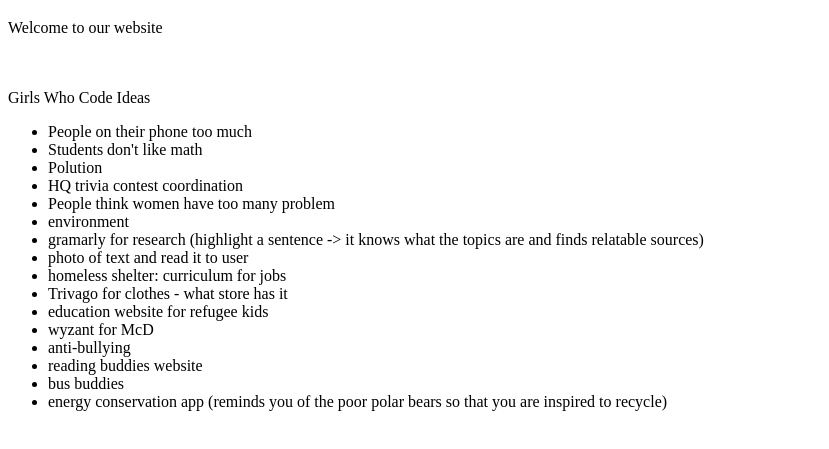
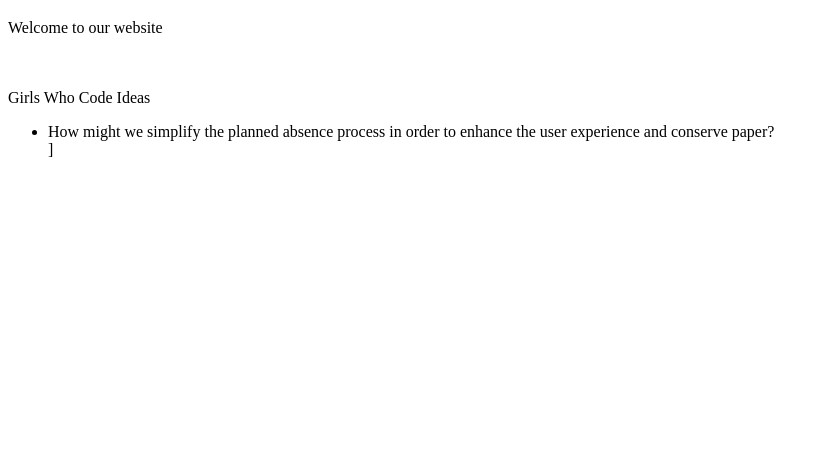
Before and after one commit to mrenomcd/McDGWCProject, a plain HTML site: page index.html in a window 1280 px wide. Shown: the part 61-510 px from the top of the page, without its empty margins (0-829 px from the left). Drawn offline with Linux system fonts and the light colour scheme.

Commit message:
New problem statement

```diff
--- a/index.html
+++ b/index.html
@@ -6,22 +6,7 @@
 <p>Welcome to our website</p>
 <p><br><br>Girls Who Code Ideas</p>
 <ul>
-  <li>People on their phone too much</li>
-  <li>Students don't like math</li>
-  <li>Polution</li>
-  <li>HQ trivia contest coordination</li>
-  <li>People think women have too many problem</li>
-  <li>environment</li>
-  <li>gramarly for research (highlight a sentence -> it knows what the topics are and finds relatable sources)</li>
-  <li>photo of text and read it to user</li>
-  <li>homeless shelter: curriculum for jobs</li>
-  <li>Trivago for clothes - what store has it</li>
-  <li>education website for refugee kids</li>
-  <li>wyzant for McD</li>
-  <li>anti-bullying</li>
-  <li>reading buddies website</li>
-  <li>bus buddies</li>
-  <li>energy conservation app (reminds you of the poor polar bears so that you are inspired to recycle)</li>
+  <li>How might we simplify the planned absence process in order to enhance the user experience and conserve paper?</li>]
 </ul>
 </body>
 </html>
```
